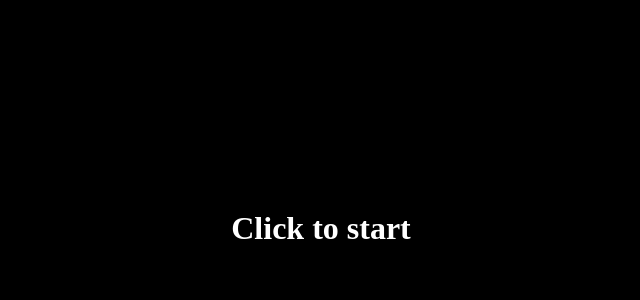
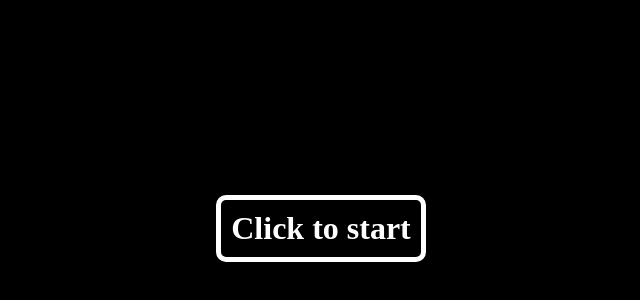
Before and after one commit to bazarchukan/anti-bark, a Vue app: page / in a window 1280 px wide. Shown: the part 172-472 px from the top of the page, without its empty margins (319-959 px from the left). Built offline with nearby package versions, Linux system fonts and the light colour scheme.

Commit message:
Changed the start button

```diff
--- a/src/App.vue
+++ b/src/App.vue
@@ -1,12 +1,12 @@
 <template>
   <div class="wrapper">
-    <h1
+    <span
       v-if="!appStore.isListening"
       @click="appStore.start"
-      class="clicker"
+      class="start-button"
     >
       Click to start
-    </h1>
+    </span>
 
     <div v-if="appStore.isListening" class="inner">
       <div
--- a/src/assets/css/app.scss
+++ b/src/assets/css/app.scss
@@ -32,12 +32,19 @@ h1 {
   gap: 30px;
 }
 
-.clicker {
+.start-button {
+  font-size: 2rem;
+  font-weight: 600;
+  padding: 10px;
+  border: 5px solid;
+  border-color: $color-white;
+  border-radius: 10px;
+  transition: color 0.3s, border-color 0.3s;
   cursor: pointer;
-  transition: color 0.3s;
 
   &:hover {
     color: $color-green;
+    border-color: $color-green;
   }
 }
 
```
